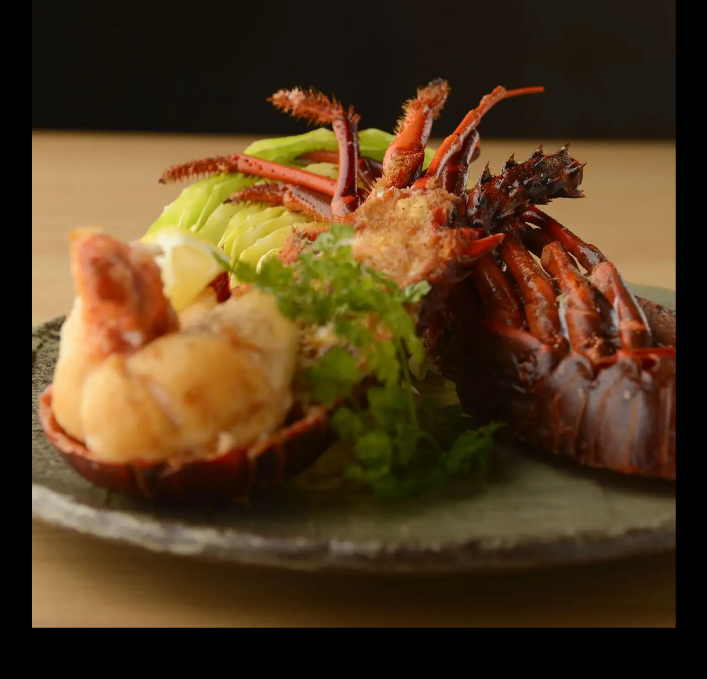
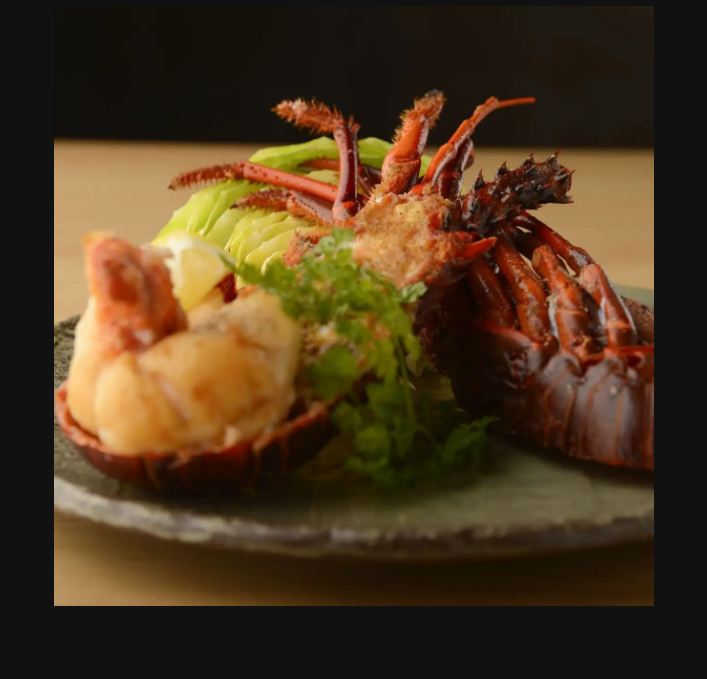
Before and after one commit to gurunavi-nagoya-restaurant/NAGOYA-restaurant-gurunavi-search, a plain HTML site: page index.html in a window 1280 px wide. Shown: the part 121-800 px from the top of the page, without its empty margins (286-993 px from the left). Drawn offline with Linux system fonts and the light colour scheme; no server answers.

Commit message:
Update index.html

```diff
--- a/index.html
+++ b/index.html
@@ -6,7 +6,7 @@
     <title>大人のレストランガイド</title>
     <style>
         body {
-            background-color: black;
+            background-color: #111111; /* ほぼ黒に近いグレー */
             color: white;
             margin: 0;
             height: 100vh;
@@ -26,6 +26,7 @@
             width: 80%; /* 画像の幅を調整 */
             max-width: 600px; /* 最大幅を設定 */
             aspect-ratio: 1 / 1; /* 正方形にする */
+            overflow: hidden; /* 画像がコンテナからはみ出ないように */
         }
         .fade-image {
             position: absolute;
@@ -160,7 +161,7 @@
             images[currentIndex].classList.add('active');
 
             // 4秒ごとに画像を切り替える（表示3秒 + フェード1秒）
-            setInterval(showNextImage, 4000);
+            setInterval(showNextImage, 3000);
         });
     </script>
 </head>
```
